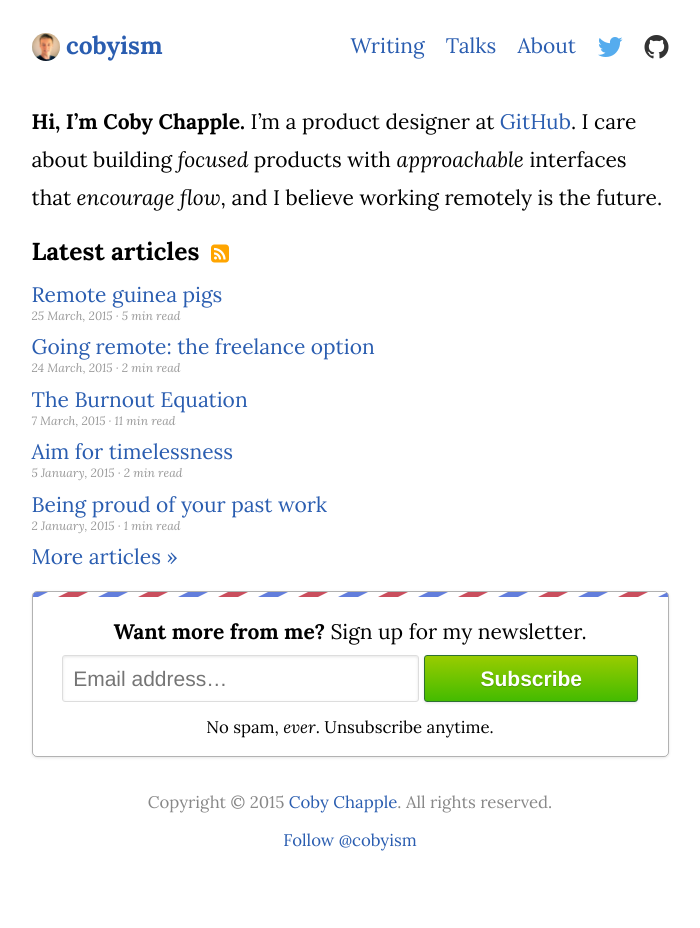
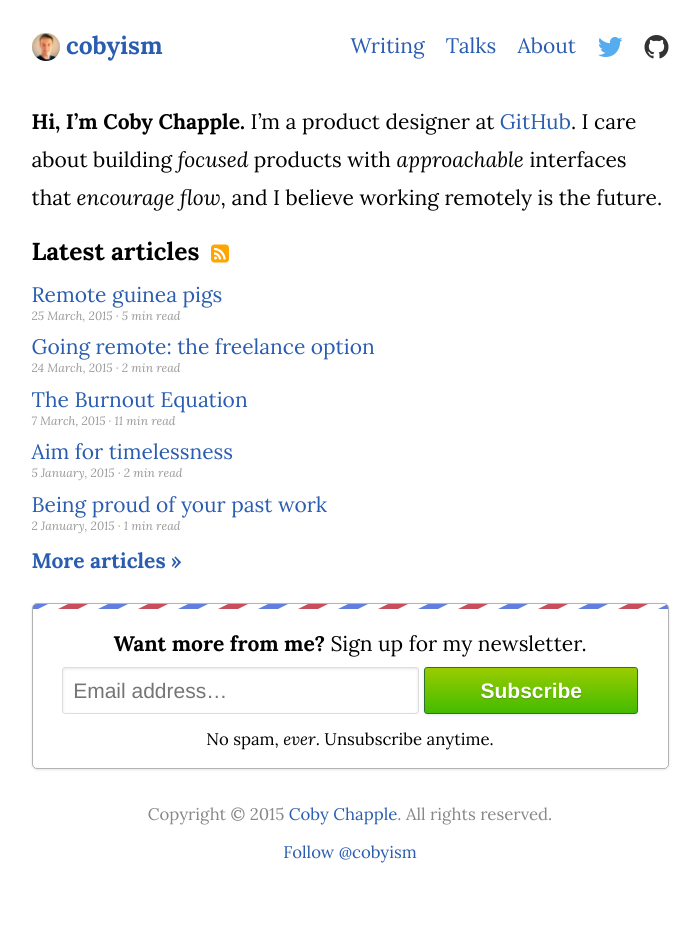
Before and after one commit to cobyism/archived-cobyism.github.io, a Jekyll site: the page built from index.html, in a window 1280 px wide. Shown: the whole page, without its empty margins (290-990 px from the left). Built offline with Jekyll 4.4.1, drawn with Linux system fonts in a browser that asks for light colours; nearby versions of some CDN libraries; Markdown is read by kramdown in place of the engine named in the settings; comment, search, counter and statistics services are not loaded.

Commit message:
tidy up more writing link at bottom of homepage

```diff
--- a/index.html
+++ b/index.html
@@ -27,6 +27,6 @@ title: Home
     </div>
   </div>
 {% endfor %}
+</div>
 
-  <a href="{{ site.baseurl }}writing/" id="homepage-readmore">More articles &raquo;</a>
-</div>
+<h4><a href="{{ site.baseurl }}writing/" id="homepage-readmore">More articles &raquo;</a></h4>
--- a/public/css/_forms.scss
+++ b/public/css/_forms.scss
@@ -1,5 +1,5 @@
 .newsletter-form {
-  margin: 1rem auto 0;
+  margin: 1.5rem auto 0;
   border: 1px solid rgba(0,0,0,.3);
   box-shadow: 0 1px 3px rgba(0,0,0,.1);
   border-radius: 5px;
--- a/public/css/_posts.scss
+++ b/public/css/_posts.scss
@@ -1,3 +1,7 @@
+.article-index {
+  margin-bottom: .25rem;
+}
+
 .post-summary {
   display: block;
   padding-bottom: .5rem;
```
